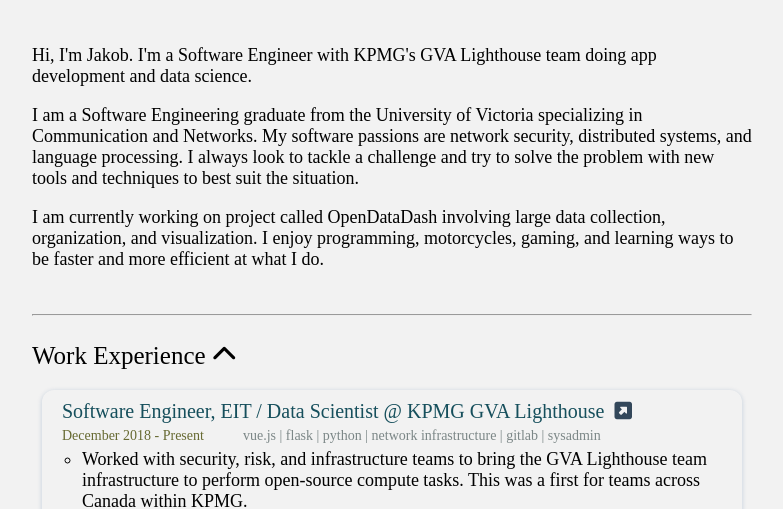
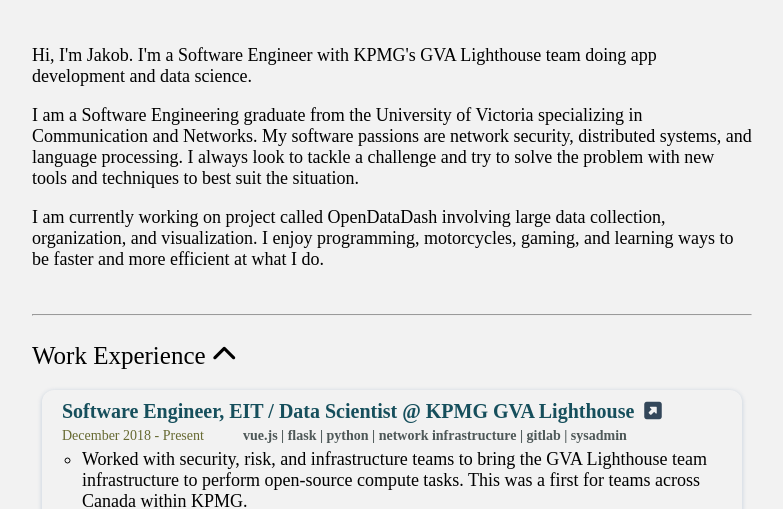
Before and after one commit to Vealor/vealor.github.io, a plain HTML site: page index.html in a window 1280 px wide. Both pictures are taken after a click on the element "Work Experience". Shown: the part 255-764 px from the top of the page, without its empty margins (248-1031 px from the left). Drawn offline with nearby package versions, Linux system fonts and the light colour scheme.

Commit message:
Maek tings bold

```diff
--- a/assets/main.css
+++ b/assets/main.css
@@ -251,6 +251,7 @@ a:hover {
   font-size: 20px;
   color: #164f5c;
   padding: 0px 20px 5px 20px;
+  font-weight: bold;
 }
 
 .infoblock .information {
@@ -263,14 +264,15 @@ a:hover {
   font-size: 14px;
   color: #676a32;
   padding: 0px 0px 5px 20px;
-  min-width: 23%
+  min-width: 23%;
 }
 .infoblock .tools {
   float: left;
   font-size: 14px;
-  color: #7c8787;
+  color: #4e5858;
   padding: 0px 20px 5px 20px;
   min-width: 50%;
+  font-weight: bold;
 }
 .infoblock .description {
   display: inline-block;
```
